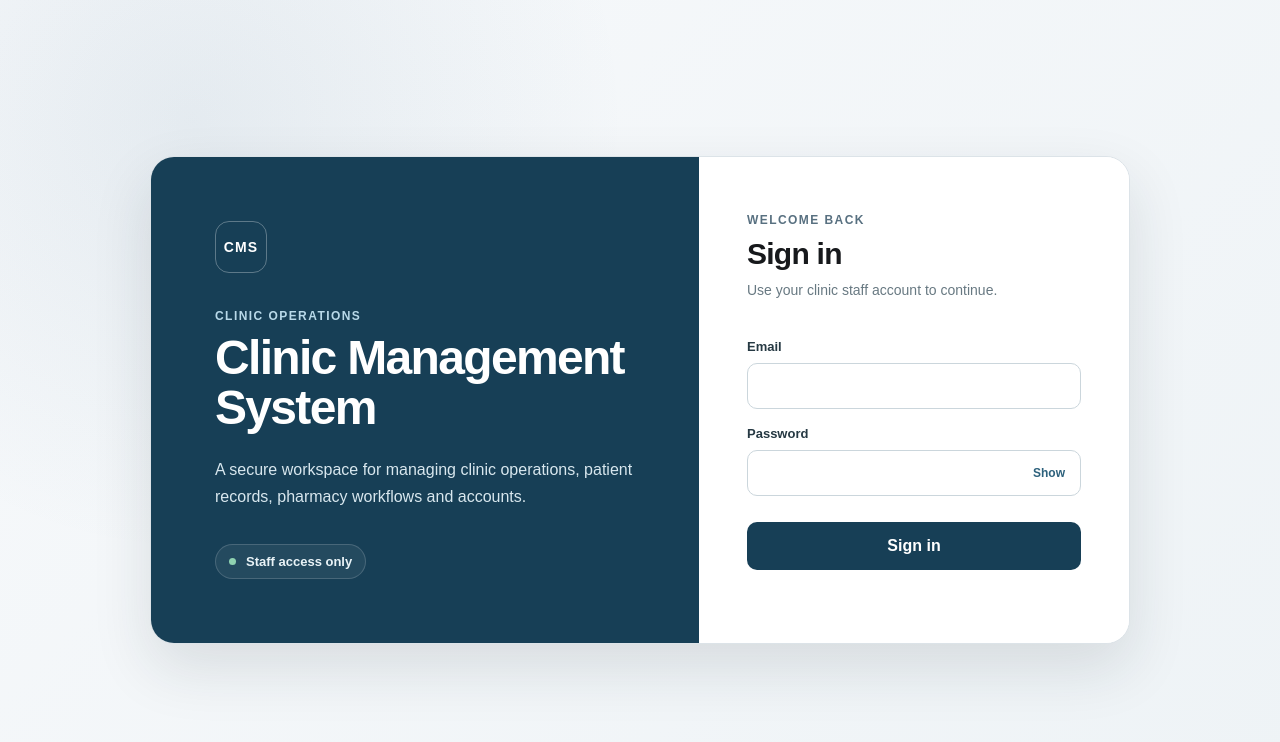
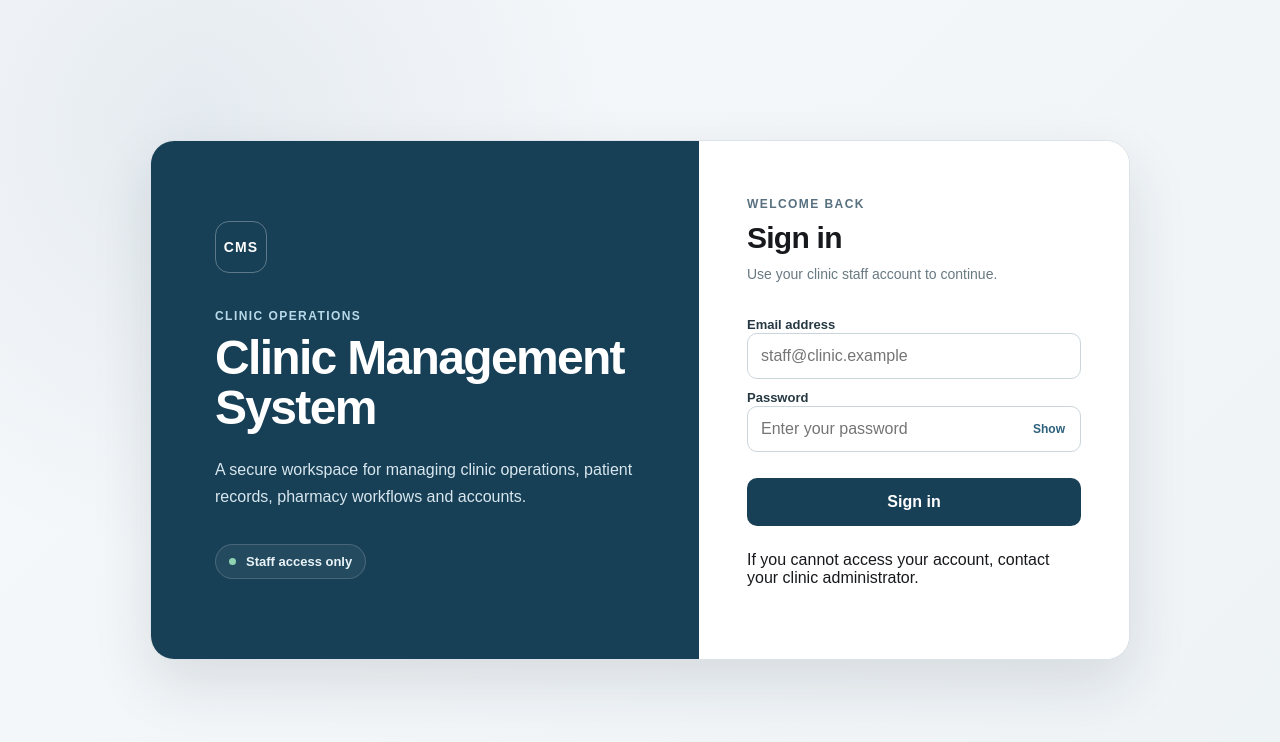
Before and after one commit to violetkimani77-ux/clinic-management-system, a Next.js app: page /login in a window 1280 px wide. Shown: the top 742 px of the page. Built offline with nearby package versions, Linux system fonts and the light colour scheme.

Commit message:
ui: refine staff login form

```diff
--- a/src/components/auth/login-form.tsx
+++ b/src/components/auth/login-form.tsx
@@ -2,7 +2,11 @@
 
 import { useState, type FormEvent } from "react";
 
-/** Client-side form shell; authentication itself remains server-side. */
+/**
+ * Provides the interactive staff sign-in form.
+ * Authentication remains server-side; this component only manages input,
+ * pending state, password visibility and user-facing login errors.
+ */
 export function LoginForm() {
   const [email, setEmail] = useState("");
   const [password, setPassword] = useState("");
@@ -40,23 +44,25 @@ export function LoginForm() {
   }
 
   return (
-    <form className="auth-form" onSubmit={handleSubmit}>
-      <label htmlFor="email">Email</label>
+    <form className="auth-form" onSubmit={handleSubmit} noValidate>
+      <div className="auth-field">
+        <label htmlFor="email">Email address</label>
         <input
           id="email"
           name="email"
           type="email"
           autoComplete="username"
-        list="staff-email-suggestions"
           value={email}
           onChange={(event) => setEmail(event.target.value)}
           required
+          placeholder="staff@clinic.example"
         />
-      <datalist id="staff-email-suggestions">
-        <option value="admin@demo-clinic.local" />
-      </datalist>
+      </div>
 
+      <div className="auth-field">
+        <div className="auth-label-row">
           <label htmlFor="password">Password</label>
+        </div>
         <div className="password-field">
           <input
             id="password"
@@ -66,6 +72,7 @@ export function LoginForm() {
             value={password}
             onChange={(event) => setPassword(event.target.value)}
             required
+            placeholder="Enter your password"
           />
           <button
             type="button"
@@ -77,12 +84,19 @@ export function LoginForm() {
             {showPassword ? "Hide" : "Show"}
           </button>
         </div>
+      </div>
 
-      {error ? <p className="form-error" role="alert">{error}</p> : null}
+      {error ? (
+        <p className="form-error" role="alert">
+          {error}
+        </p>
+      ) : null}
 
-      <button type="submit" disabled={pending}>
+      <button type="submit" className="auth-submit" disabled={pending}>
         {pending ? "Signing in…" : "Sign in"}
       </button>
+
+      <p className="auth-form-note">If you cannot access your account, contact your clinic administrator.</p>
     </form>
   );
 }
```
Lines whose indentation alone changed are shown as unchanged.
